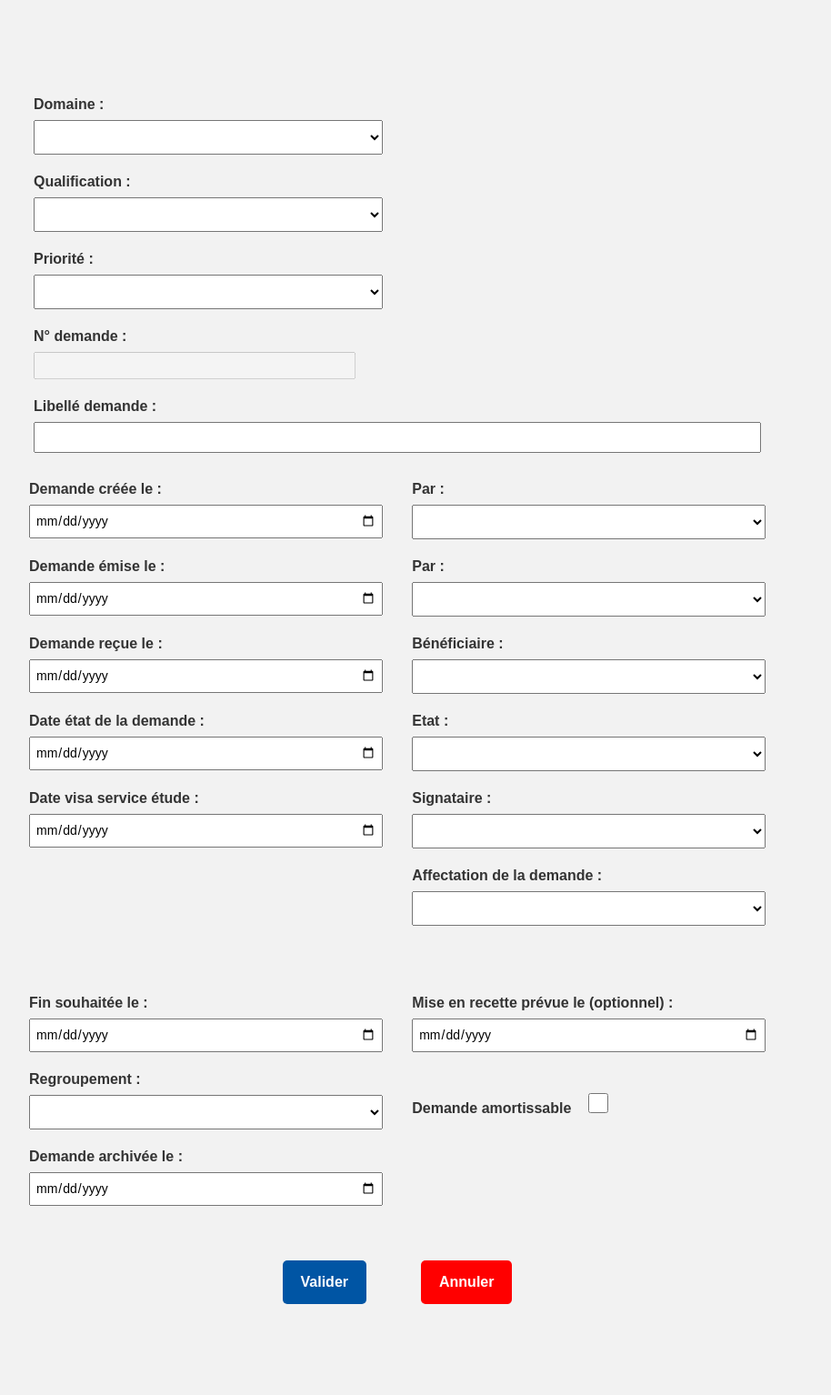
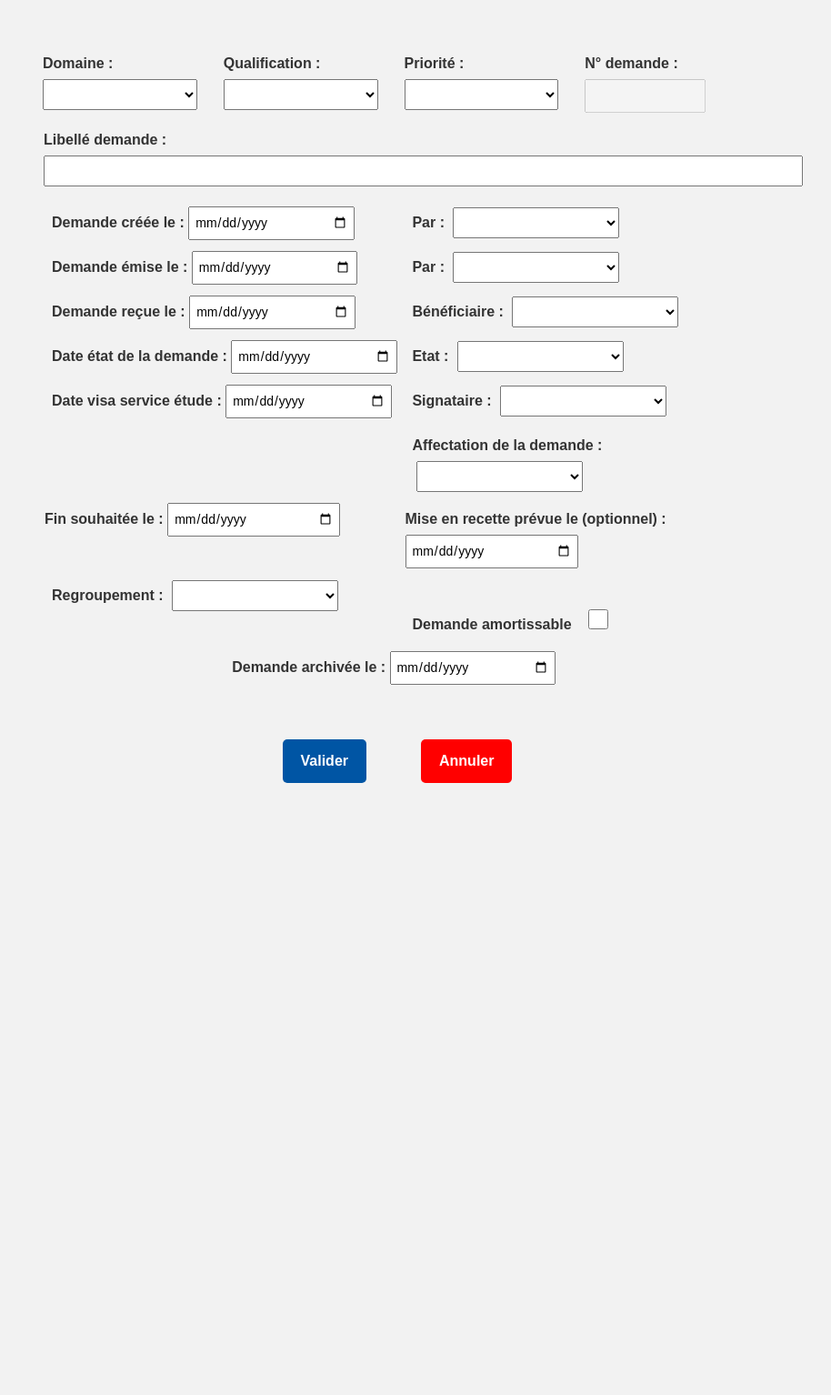
Before and after one commit to HumanM00n/TMAconnect, a PHP site: page /TMAconnect/demande/creationDemande.php in a window 1280 px wide. Shown: the whole page at 91% size, without its empty margins (203-1117 px from the left). After the commit the page ends 861 px from the top, so only its background shows below. Run offline with PHP 8.4, Linux system fonts and the light colour scheme; tables that the repository leaves empty hold one stand-in row (values such as "Sample post").

Commit message:
Commençement des test pour l'affichage de création d'une demande

```diff
--- a/css/creationDemande.css
+++ b/css/creationDemande.css
@@ -110,8 +110,14 @@
 
 #form_nvldemande {
     width: 800px;
-    margin: 45px auto 0;
-    padding: 0;
+    /* margin: 35px auto 0; */
+    /* padding: 0; */
+}
+
+#form_nvldemande select {
+    width: 90%;
+    padding: 7px;
+    font-size: 14px;
 }
 
 #form_nvldemande legend {
@@ -121,10 +127,29 @@
     margin-left: 35.5%;
 }
 
+#menuDmd {
+    display: flex;
+    width: 980px;
+    /* position: relative;
+    bottom: 80px; */
+}
+
+
+#menuDmd .form-row-top {
+    display: flex;
+    flex-direction: row;
+}
+
+.form-row-top .form-group {
+    padding-left: 10px;
+}
+
 #form_nvldemande .form-row {
     display: flex;
-    justify-content: space-between;
+    justify-content: space-around;
+    padding-left: 17px;
 }
+
 
 #form_nvldemande .form-group {
     width: 48%;
@@ -137,45 +162,32 @@
     color: #333;
 }
 
+.libelleDemande {
+    margin-left: 11px;
+    width: 835px;
+}
+
+
 #form_nvldemande input[type="date"]{
-    width: 100%;
+    width: 48%;
     padding: 5px;
     font-size: 14px;
 }
 
 
-#form_nvldemande select {
-    width: 100%;
-    padding: 9px;
+#coordo select {
+    width: 48%;
+    padding: 7px;
     font-size: 14px;
+    margin-left: 5px;
 }
 
-#form_nvldemande button[type="submit"] {
-    padding: 12px 20px;
-    margin-right: 10px;
-    background: #0055A4;
-    color: #fff;
-    border: none;
-    border-radius: 5px;
-    cursor: pointer;
-    font-size: 16px;
-    font-weight: bold;
-    transition: background-color 0.3s ease;
+#numDemande {
+    width: 133px;
+    height: 37px;
 }
 
 
-#form_nvldemande button[type="reset"] {
-    margin-left: 50px;
-    padding: 12px 20px;
-    background: red;
-    color: #fff;
-    border: none;
-    border-radius: 5px;
-    cursor: pointer;
-    font-size: 16px;
-    font-weight: bold;
-    transition: background-color 0.3s ease;
-}
 
 #form_nvldemande button[type="submit"]:hover {
     background-color: #004281;
@@ -202,12 +214,13 @@
 
 #coordo{
     margin-bottom: 100px;
+    width: auto;
 }
 
 #form_nvldemande .form-group2 {
-    width: 48%;
+    width: 50%;
     margin-bottom: 10px;
-    margin-top: 55px;
+    /* margin-top: 55px; */
 }
 
 
```
Also changed, not shown: other parts of css/creationDemande.css (+27 -2 lines).
